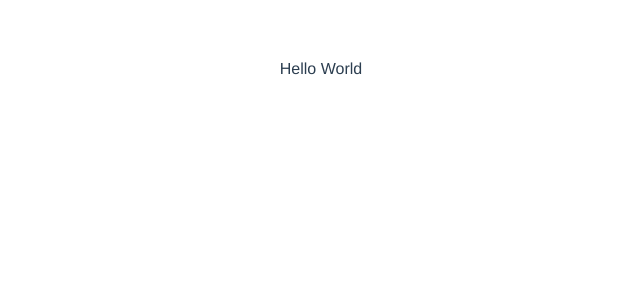
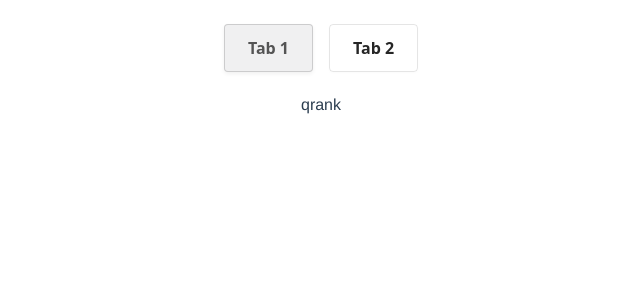
Before and after one commit to underwhelmingToaster/toolforge-visualisation-site, a Vue app: page / in a window 1280 px wide. Shown: the top 300 px of the page, without its empty margins (319-959 px from the left). Built offline with nearby package versions, Linux system fonts and the light colour scheme.

Commit message:
basic structure

```diff
--- a/src/App.vue
+++ b/src/App.vue
@@ -1,23 +1,40 @@
 <template>
-  <p>Hello World</p>
+  <div class="App">
+    <Tabs />
+    <QRankContent v-if="store.tab === 0" />
+    <OSMViewsContent v-else-if="store.tab === 1"/>
+  </div>
+
 </template>
 
 <script>
+import { store } from '@/store.js'
+import Tabs from '@/components/Tabs'
+import QRankContent from '@/components/QRankContent'
+import OSMViewsContent from '@/components/OSMViewsContent'
 
 export default {
   name: 'App',
   components: {
+    Tabs,
+    QRankContent,
+    OSMViewsContent
+  },
+  data () {
+    return {
+      store
+    }
   }
 }
 </script>
 
 <style>
-#app {
+.App {
   font-family: Avenir, Helvetica, Arial, sans-serif;
   -webkit-font-smoothing: antialiased;
   -moz-osx-font-smoothing: grayscale;
   text-align: center;
   color: #2c3e50;
-  margin-top: 60px;
+  margin-top: 8px;
 }
 </style>
--- /dev/null
+++ b/src/components/OSMViewsContent.vue
@@ -0,0 +1,13 @@
+<template>
+osm
+</template>
+
+<script>
+export default {
+  name: 'OSMViewsContent'
+}
+</script>
+
+<style scoped>
+
+</style>
--- /dev/null
+++ b/src/components/QRankContent.vue
@@ -0,0 +1,13 @@
+<template>
+qrank
+</template>
+
+<script>
+export default {
+  name: 'QRank-content'
+}
+</script>
+
+<style scoped>
+
+</style>
--- /dev/null
+++ b/src/components/Tabs.vue
@@ -0,0 +1,93 @@
+<template>
+  <div class="tabBar">
+    <button class="tab active" @click="setTab(0)">Tab 1</button>
+    <button class="tab" @click="setTab(1)" >Tab 2</button>
+  </div>
+</template>
+
+<script>
+import { store } from '@/store'
+
+export default {
+  name: 'Tabs',
+  props: {
+    tabs: Array
+  },
+  data () {
+    return {
+      store
+    }
+  },
+  methods: {
+    setTab (tabNr) {
+      store.tab = tabNr
+      const tabs = document.getElementsByClassName('tab')
+      for (let i = 0; i < tabs.length; i++) {
+        tabs[i].className = tabs[i].className.replace(' active', '')
+        if (tabNr === i) {
+          console.log('found ' + i)
+          tabs[i].className += ' active'
+        }
+      }
+    }
+  }
+}
+</script>
+
+<style scoped>
+  .tabBar {
+    overflow: hidden;
+    display: flex;
+    justify-content: center;
+    margin: 16px;
+  }
+
+  .tab {
+    background-color: inherit;
+    float: left;
+    outline: none;
+    cursor: pointer;
+    align-items: center;
+    border: 1px solid rgba(0, 0, 0, 0.1);
+    border-radius: .25rem;
+    box-shadow: rgba(0, 0, 0, 0.02) 0 1px 3px 0;
+    box-sizing: border-box;
+    color: rgba(0, 0, 0, 0.85);
+    display: inline-flex;
+    font-family: system-ui,-apple-system,system-ui,"Helvetica Neue",Helvetica,Arial,sans-serif;
+    font-size: 16px;
+    font-weight: 600;
+    justify-content: center;
+    line-height: 1.25;
+    margin: 8px;
+    min-height: 3rem;
+    padding: calc(.875rem - 1px) calc(1.5rem - 1px);
+    position: relative;
+    text-decoration: none;
+    transition: all 250ms;
+    user-select: none;
+    -webkit-user-select: none;
+    touch-action: manipulation;
+    vertical-align: baseline;
+    width: auto;
+  }
+
+  .tab:hover,
+  .tab:focus {
+    border-color: rgba(0, 0, 0, 0.15);
+    box-shadow: rgba(0, 0, 0, 0.1) 0 4px 12px;
+    color: rgba(0, 0, 0, 0.65);
+  }
+
+  .tab:hover {
+    transform: translateY(-1px);
+  }
+
+  .active {
+    background-color: #F0F0F1;
+    border-color: rgba(0, 0, 0, 0.15);
+    box-shadow: rgba(0, 0, 0, 0.06) 0 2px 4px;
+    color: rgba(0, 0, 0, 0.65);
+    transform: translateY(0);
+  }
+</style>
--- /dev/null
+++ b/src/store.js
@@ -0,0 +1,5 @@
+import { reactive } from 'vue'
+
+export const store = reactive({
+  tab: 0
+})
```
